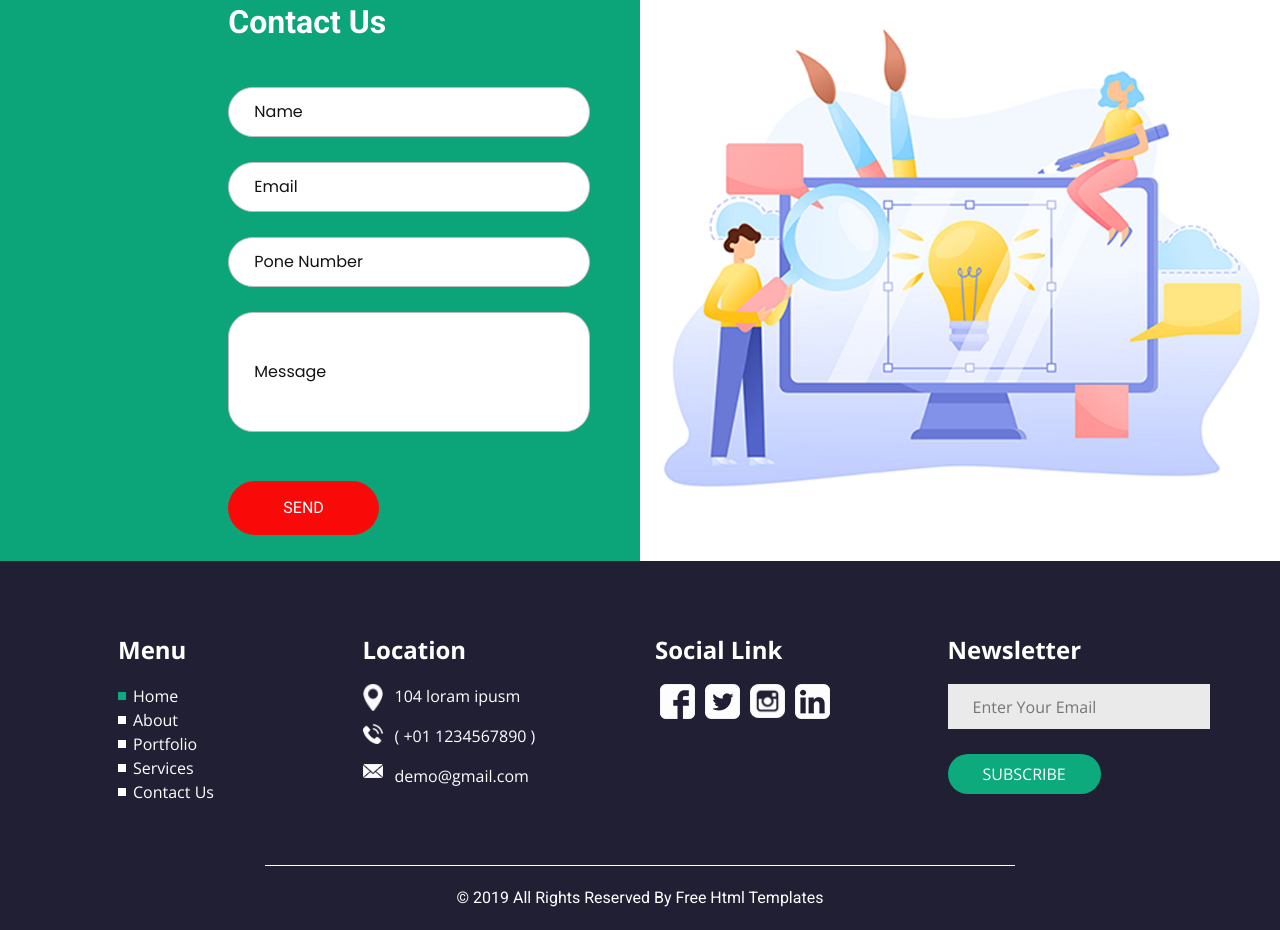
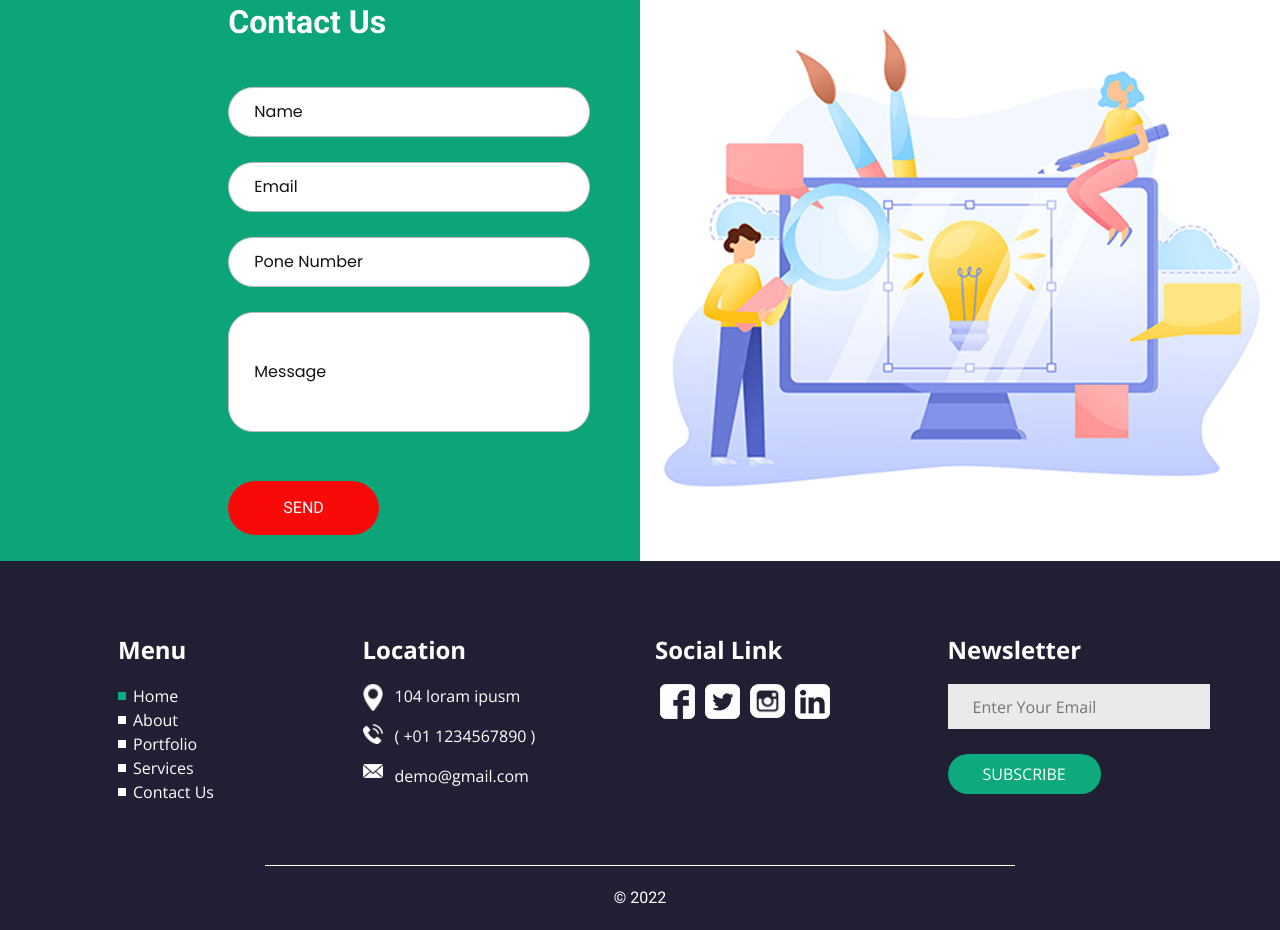
Before and after one commit to keithsp/MyPage, a plain HTML site: page index.html in a window 1280 px wide. Shown: the part 4404-5334 px from the top of the page. Drawn offline with nearby package versions, Linux system fonts and the light colour scheme.

Commit message:
Update index.html

```diff
--- a/index.html
+++ b/index.html
@@ -827,8 +827,7 @@
   <!-- footer section -->
   <footer class="container-fluid footer_section">
     <p>
-      &copy; 2019 All Rights Reserved By
-      <a href="https://html.design/">Free Html Templates</a>
+      &copy; 2022
     </p>
   </footer>
   <!-- footer section -->
```
